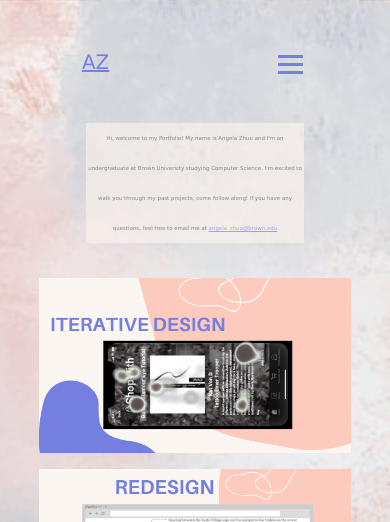
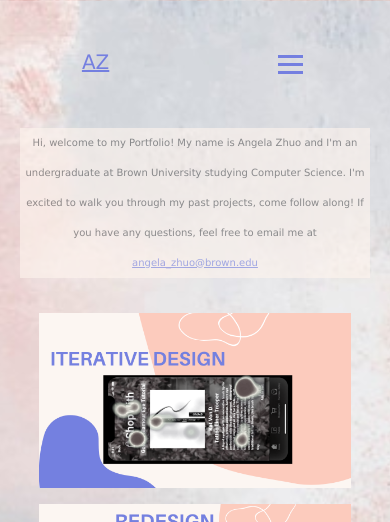
Before and after one commit to angelaasdfghjkl/Portfolio, a PHP site: page /index.php in a window 390 px wide. Shown: the top 522 px of the page. Run offline with PHP 8.4, Linux system fonts and the light colour scheme.

Commit message:
font size

```diff
--- a/index.css
+++ b/index.css
@@ -303,6 +303,12 @@ img {
     padding-right: 0;
   }
 
+  p {
+    width: 35em;
+    font-size: 10px;
+    padding-right: 0;
+  }
+
   .profile-photo {
     position: relative;
     width: 100%;
```
